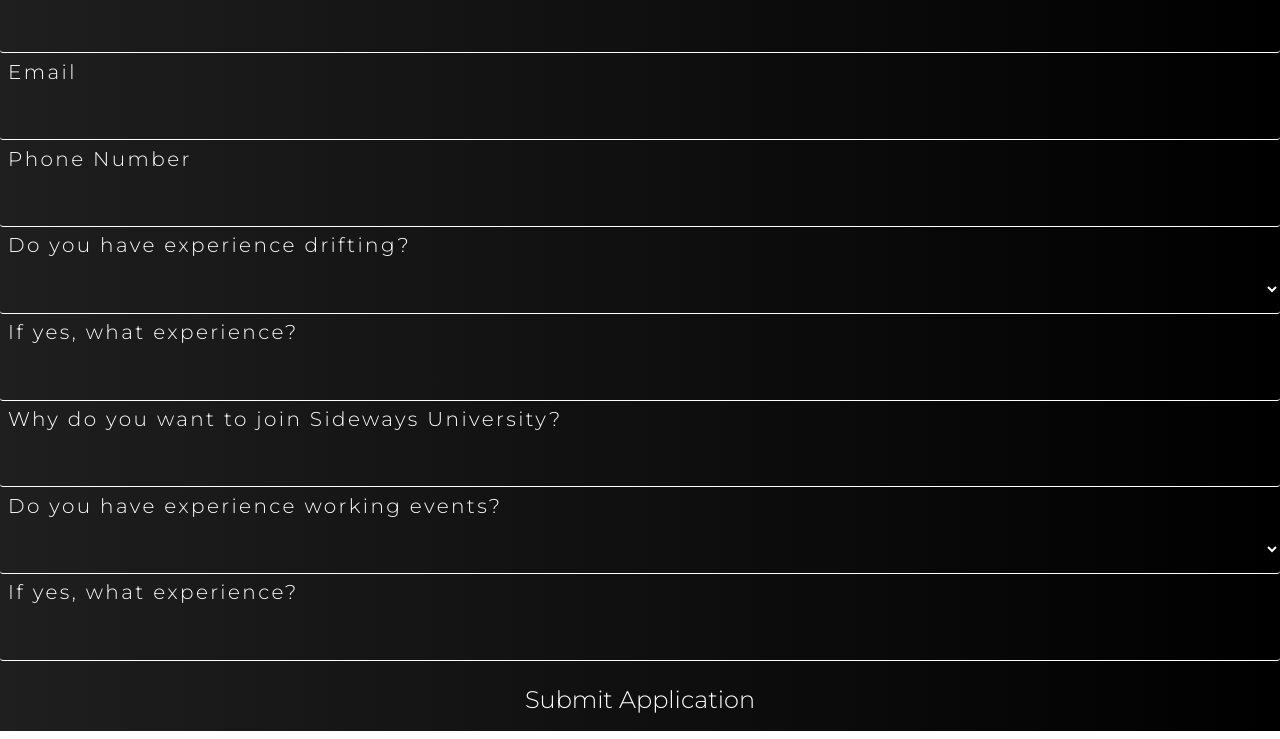
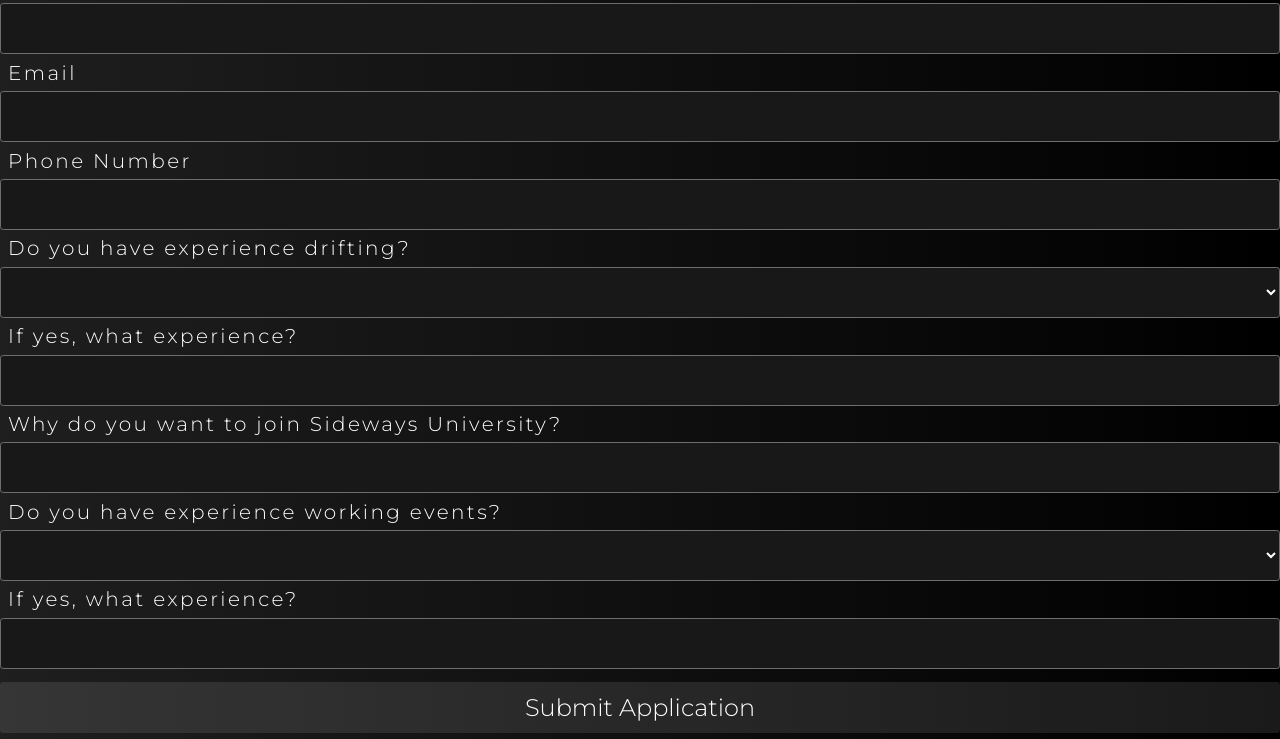
Before and after one commit to 0ItsCleo0/SidewaysUniversity, a plain HTML site: page hiring.html in a window 1280 px wide. Shown: the part 126-865 px from the top of the page. Drawn offline with Linux system fonts and the light colour scheme.

```diff
--- a/styles.css
+++ b/styles.css
@@ -590,11 +590,7 @@
 #applicationForm input, select {
     padding-inline: 10px;
     border: none;
-    border-bottom: 1px solid white;
-    background: transparent;
-}
-#applicationForm option {
-    background: rgba(51, 51, 51, 1);
+    border: 1px solid rgb(110, 110, 110)
 }
 #applicationForm input[type=submit] {
     font-size: 30px;
```
